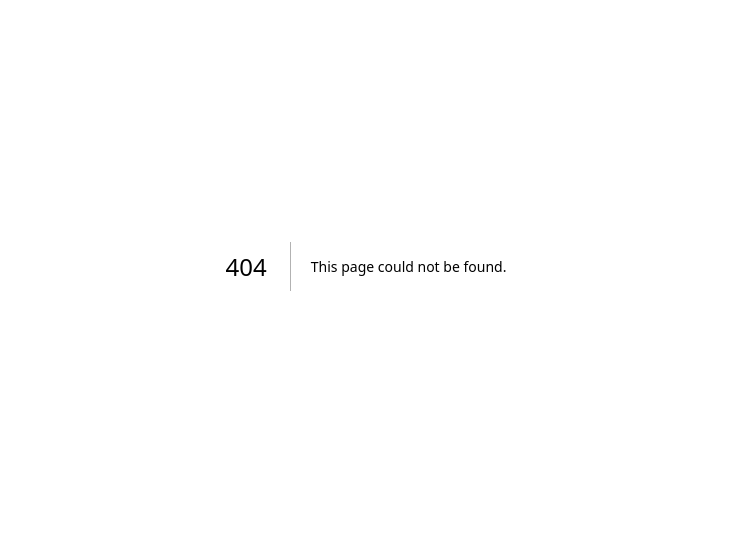
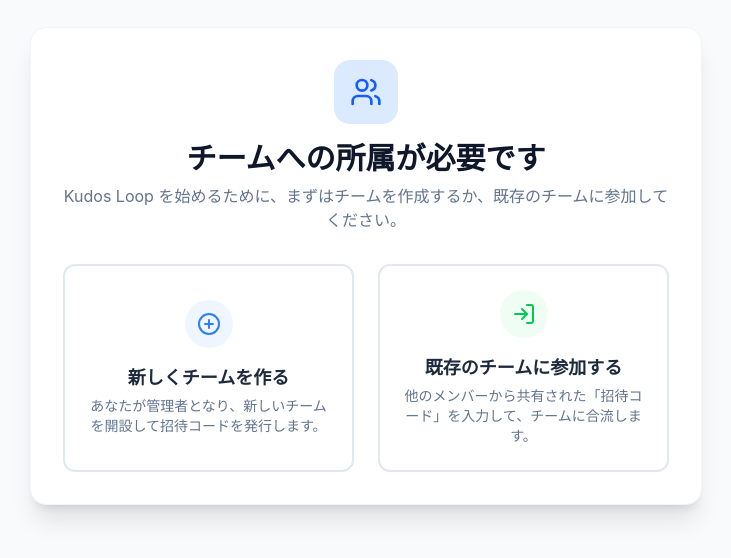
Before and after one commit to HarutarouKawamoto/kudos-loop, a Next.js app in the folder frontend/: page /onboarding in a window 1280 px wide. Before the commit this address had no page. Shown: the part 134-692 px from the top of the page, without its empty margins (274-1005 px from the left). Built offline with nearby package versions, Linux system fonts and the light colour scheme.

Commit message:
feat: onboarding画面の追加（チーム選択）

```diff
--- /dev/null
+++ b/frontend/app/onboarding/page.tsx
@@ -0,0 +1,58 @@
+"use client"
+
+import { useRouter } from "next/navigation";
+import {PlusCircle, LogIn, Users } from "lucide-react"
+
+export default function OnboardingPage() {
+  const router = useRouter();
+
+  return (
+    <div className="flex items-center justify-center min-h-screen bg-slate-50">
+      <div className="w-full max-w-2xl p-8 space-y-8 bg-white rounded-2xl shadow-xl border border-slate-100 text-center">
+
+        <div>
+          <div className="mx-auto w-16 h-16 bg-blue-100 text-blue-600 rounded-2xl flex items-center justify-center mb-4">
+            <Users size={32} />
+          </div>
+          <h2 className="text-3xl font-extrabold text-slate-900">チームへの所属が必要です</h2>
+          <p className="mt-2 text-slate-500">
+            Kudos Loop を始めるために、まずはチームを作成するか、既存のチームに参加してください。
+          </p>
+        </div>
+
+        {/* 2つの選択肢を並べるカードエリア */}
+        <div className="grid grid-cols-1 md:grid-cols-2 gap-6 mt-8">
+
+          {/* Aパターン: チーム作成へ */}
+          <button
+            onClick={() => router.push("/onboarding/create")}
+            className="flex flex-col items-center justify-center p-6 bg-white border-2 border-slate-200 hover:border-blue-500 rounded-xl transition-all hover:shadow-md group text-center"
+          >
+            <div className="w-12 h-12 bg-blue-50 text-blue-500 group-hover:bg-blue-100 group-hover:text-blue-600 rounded-full flex items-center justify-center mb-4 transition-colors">
+              <PlusCircle size={24} />
+            </div>
+            <h3 className="text-lg font-bold text-slate-800 mb-1">新しくチームを作る</h3>
+            <p className="text-sm text-slate-500">
+              あなたが管理者となり、新しいチームを開設して招待コードを発行します。
+            </p>
+          </button>
+
+          {/* Bパターン: チーム参加へ */}
+          <button
+            onClick={() => router.push("/onboarding/join")}
+            className="flex flex-col items-center justify-center p-6 bg-white border-2 border-slate-200 hover:border-green-500 rounded-xl transition-all hover:shadow-md group text-center"
+          >
+            <div className="w-12 h-12 bg-green-50 text-green-500 group-hover:bg-green-100 group-hover:text-green-600 rounded-full flex items-center justify-center mb-4 transition-colors">
+              <LogIn size={24} />
+            </div>
+            <h3 className="text-lg font-bold text-slate-800 mb-1">既存のチームに参加する</h3>
+            <p className="text-sm text-slate-500">
+              他のメンバーから共有された「招待コード」を入力して、チームに合流します。
+            </p>
+          </button>
+
+        </div>
+      </div>
+    </div>
+  );
+}
```
